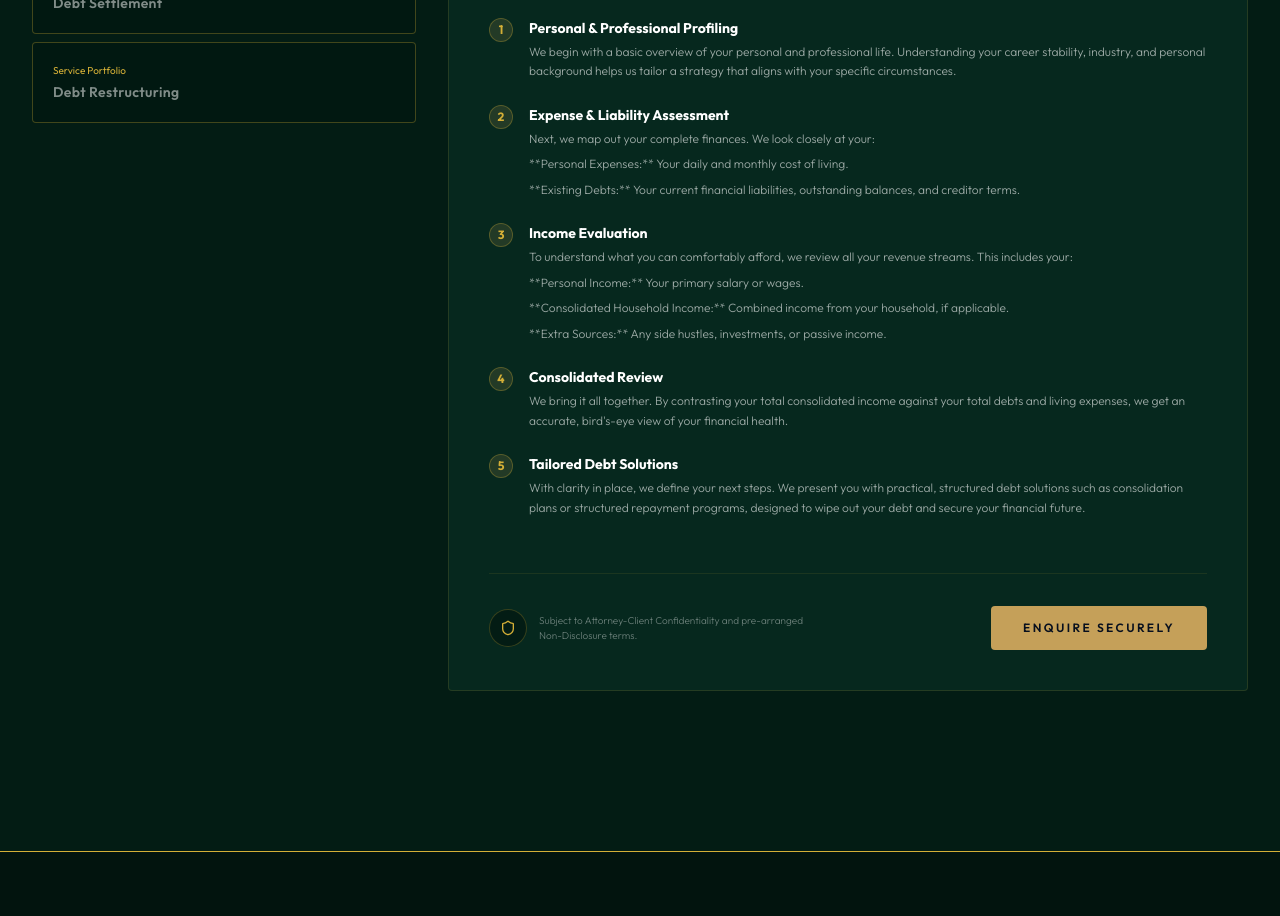
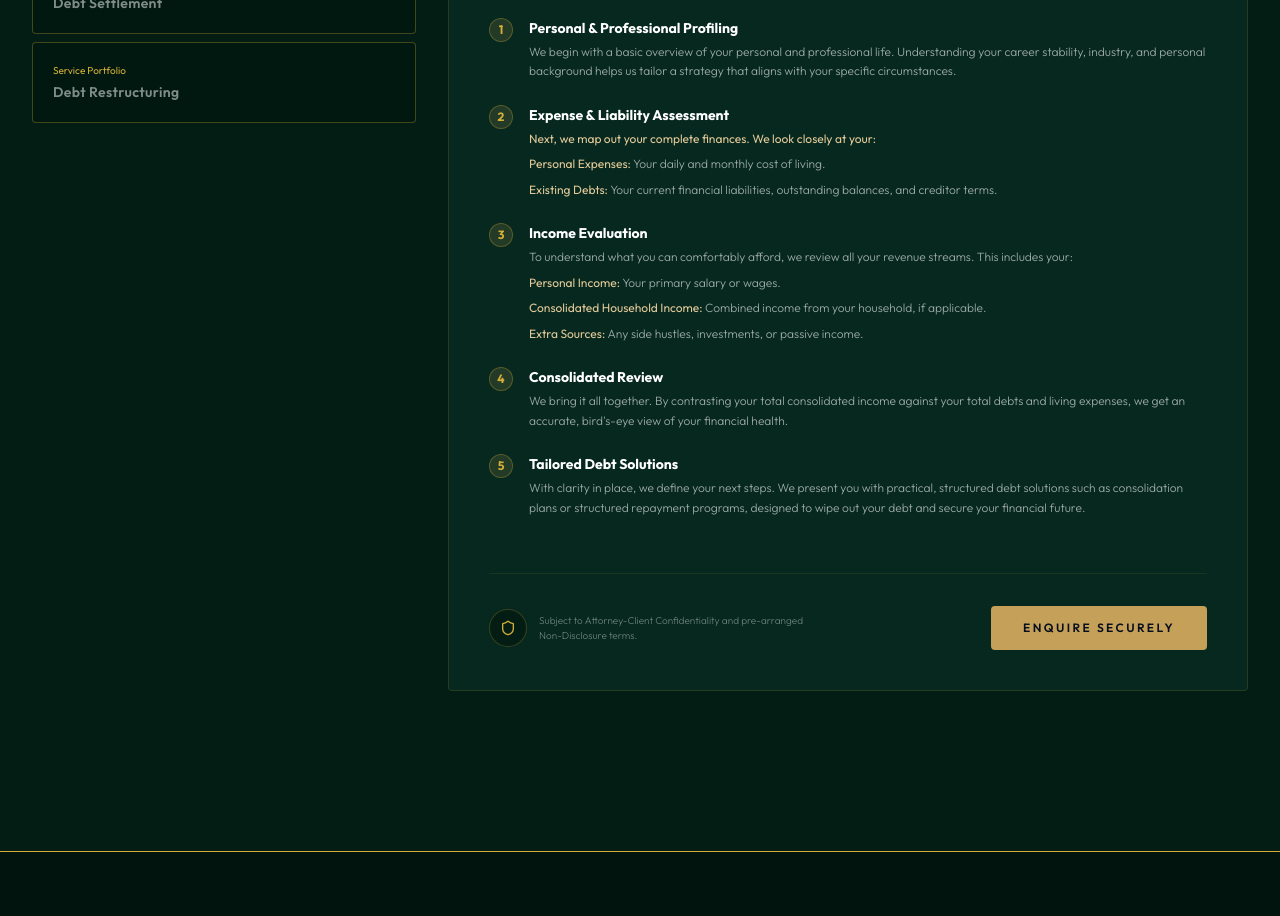
Before and after one commit to Devgghya/finloby, a React (Vite) app: page /debt-solutions in a window 1280 px wide. Shown: the part 880-1796 px from the top of the page. Built offline with nearby package versions, Linux system fonts and the light colour scheme.

Commit message:
UI: strip double asterisks from text content and format them as bold gold labels dynamically in all service pages

```diff
--- a/src/pages/BusinessSetup.tsx
+++ b/src/pages/BusinessSetup.tsx
@@ -499,15 +499,18 @@ export default function BusinessSetup() {
                                                   const trimmed = line.trim();
                                                   if (!trimmed) return null;
 
-                                                 const isNumberedSub = /^\d+\.\s+/.test(trimmed);
-                                                 const isAlphaSub = /^[a-z]\.\s+/.test(trimmed);
-                                                 const isBulletSub = /^[•\-]\s+/.test(trimmed);
+                                                  // Strip asterisks so they don't render literally
+                                                  const cleanLine = trimmed.replace(/\*\*/g, '');
 
-                                                 const colonIndex = trimmed.indexOf(':');
+                                                  const isNumberedSub = /^\d+\.\s+/.test(cleanLine);
+                                                  const isAlphaSub = /^[a-z]\.\s+/.test(cleanLine);
+                                                  const isBulletSub = /^[•\-]\s+/.test(cleanLine);
+
+                                                  const colonIndex = cleanLine.indexOf(':');
                                                   let formattedContent = null;
                                                   if (colonIndex > 0 && colonIndex < 80 && !isNumberedSub && !isAlphaSub && !isBulletSub) {
-                                                   const boldLabel = trimmed.slice(0, colonIndex);
-                                                   const restText = trimmed.slice(colonIndex + 1).trim();
+                                                    const boldLabel = cleanLine.slice(0, colonIndex);
+                                                    const restText = cleanLine.slice(colonIndex + 1).trim();
                                                     formattedContent = (
                                                       <p key={lIdx}>
                                                         <strong className="text-[#E2C999]">{boldLabel}:</strong> {restText}
@@ -516,8 +519,8 @@ export default function BusinessSetup() {
                                                   }
 
                                                   if (isNumberedSub) {
-                                                   const content = trimmed.replace(/^\d+\.\s+/, '');
-                                                   const numMatch = trimmed.match(/^\d+\./)?.[0];
+                                                    const content = cleanLine.replace(/^\d+\.\s+/, '');
+                                                    const numMatch = cleanLine.match(/^\d+\./)?.[0];
 
                                                     const subColonIndex = content.indexOf(':');
                                                     if (subColonIndex > 0 && subColonIndex < 80) {
@@ -540,8 +543,8 @@ export default function BusinessSetup() {
                                                   }
 
                                                   if (isAlphaSub) {
-                                                   const content = trimmed.replace(/^[a-z]\.\s+/, '');
-                                                   const alphaMatch = trimmed.match(/^[a-z]\./)?.[0];
+                                                    const content = cleanLine.replace(/^[a-z]\.\s+/, '');
+                                                    const alphaMatch = cleanLine.match(/^[a-z]\./)?.[0];
 
                                                     const subColonIndex = content.indexOf(':');
                                                     if (subColonIndex > 0 && subColonIndex < 80) {
@@ -564,7 +567,7 @@ export default function BusinessSetup() {
                                                   }
 
                                                   if (isBulletSub) {
-                                                   const content = trimmed.replace(/^[•\-]\s+/, '');
+                                                    const content = cleanLine.replace(/^[•\-]\s+/, '');
 
                                                     const subColonIndex = content.indexOf(':');
                                                     if (subColonIndex > 0 && subColonIndex < 80) {
@@ -590,7 +593,7 @@ export default function BusinessSetup() {
 
                                                   return (
                                                     <p key={lIdx}>
-                                                     {trimmed}
+                                                      {cleanLine}
                                                     </p>
                                                   );
                                                 })}
--- a/src/pages/DebtSolutions.tsx
+++ b/src/pages/DebtSolutions.tsx
@@ -267,32 +267,88 @@ export default function DebtSolutions() {
                                    const trimmed = line.trim();
                                    if (!trimmed) return null;
 
-                                  const isNumberedSub = /^\d+\.\s+/.test(trimmed);
-                                  const isAlphaSub = /^[a-z]\.\s+/.test(trimmed);
-                                  const isBulletSub = /^[•\-]\s+/.test(trimmed);
+                                   // Strip asterisks so they don't render literally
+                                   const cleanLine = trimmed.replace(/\*\*/g, '');
+
+                                   const isNumberedSub = /^\d+\.\s+/.test(cleanLine);
+                                   const isAlphaSub = /^[a-z]\.\s+/.test(cleanLine);
+                                   const isBulletSub = /^[•\-]\s+/.test(cleanLine);
+
+                                   const colonIndex = cleanLine.indexOf(':');
+                                   let formattedContent = null;
+                                   if (colonIndex > 0 && colonIndex < 80 && !isNumberedSub && !isAlphaSub && !isBulletSub) {
+                                     const boldLabel = cleanLine.slice(0, colonIndex);
+                                     const restText = cleanLine.slice(colonIndex + 1).trim();
+                                     formattedContent = (
+                                       <p key={lIdx}>
+                                         <strong className="text-[#E2C999]">{boldLabel}:</strong> {restText}
+                                       </p>
+                                     );
+                                   }
 
                                    if (isNumberedSub) {
-                                    const content = trimmed.replace(/^\d+\.\s+/, '');
+                                     const content = cleanLine.replace(/^\d+\.\s+/, '');
+                                     const numMatch = cleanLine.match(/^\d+\./)?.[0];
+
+                                     const subColonIndex = content.indexOf(':');
+                                     if (subColonIndex > 0 && subColonIndex < 80) {
+                                       const boldLabel = content.slice(0, subColonIndex);
+                                       const restText = content.slice(subColonIndex + 1).trim();
                                        return (
                                          <div key={lIdx} className="pl-4 flex gap-2 text-[11px] text-[#FBF9F4]/50">
-                                        <span className="text-[#C5A059] font-semibold">{trimmed.match(/^\d+\./)?.[0]}</span>
+                                           <span className="text-[#C5A059] font-semibold">{numMatch}</span>
+                                           <span><strong className="text-[#E2C999]">{boldLabel}:</strong> {restText}</span>
+                                         </div>
+                                       );
+                                     }
+
+                                     return (
+                                       <div key={lIdx} className="pl-4 flex gap-2 text-[11px] text-[#FBF9F4]/50">
+                                         <span className="text-[#C5A059] font-semibold">{numMatch}</span>
                                          <span>{content}</span>
                                        </div>
                                      );
                                    }
 
                                    if (isAlphaSub) {
-                                    const content = trimmed.replace(/^[a-z]\.\s+/, '');
+                                     const content = cleanLine.replace(/^[a-z]\.\s+/, '');
+                                     const alphaMatch = cleanLine.match(/^[a-z]\./)?.[0];
+
+                                     const subColonIndex = content.indexOf(':');
+                                     if (subColonIndex > 0 && subColonIndex < 80) {
+                                       const boldLabel = content.slice(0, subColonIndex);
+                                       const restText = content.slice(subColonIndex + 1).trim();
                                        return (
                                          <div key={lIdx} className="pl-8 flex gap-2 text-[11px] text-[#FBF9F4]/45">
-                                        <span className="text-[#C5A059] font-medium">{trimmed.match(/^[a-z]\./)?.[0]}</span>
+                                           <span className="text-[#C5A059] font-medium">{alphaMatch}</span>
+                                           <span><strong className="text-[#E2C999]">{boldLabel}:</strong> {restText}</span>
+                                         </div>
+                                       );
+                                     }
+
+                                     return (
+                                       <div key={lIdx} className="pl-8 flex gap-2 text-[11px] text-[#FBF9F4]/45">
+                                         <span className="text-[#C5A059] font-medium">{alphaMatch}</span>
                                          <span>{content}</span>
                                        </div>
                                      );
                                    }
 
                                    if (isBulletSub) {
-                                    const content = trimmed.replace(/^[•\-]\s+/, '');
+                                     const content = cleanLine.replace(/^[•\-]\s+/, '');
+
+                                     const subColonIndex = content.indexOf(':');
+                                     if (subColonIndex > 0 && subColonIndex < 80) {
+                                       const boldLabel = content.slice(0, subColonIndex);
+                                       const restText = content.slice(subColonIndex + 1).trim();
+                                       return (
+                                         <div key={lIdx} className="pl-4 flex gap-2 text-[11px] text-[#FBF9F4]/50">
+                                           <span className="text-[#C5A059]">•</span>
+                                           <span><strong className="text-[#E2C999]">{boldLabel}:</strong> {restText}</span>
+                                         </div>
+                                       );
+                                     }
+
                                      return (
                                        <div key={lIdx} className="pl-4 flex gap-2 text-[11px] text-[#FBF9F4]/50">
                                          <span className="text-[#C5A059]">•</span>
@@ -301,9 +357,11 @@ export default function DebtSolutions() {
                                      );
                                    }
 
+                                   if (formattedContent) return formattedContent;
+
                                    return (
                                      <p key={lIdx}>
-                                      {trimmed}
+                                       {cleanLine}
                                      </p>
                                    );
                                  })}
--- a/src/pages/LegalAssistance.tsx
+++ b/src/pages/LegalAssistance.tsx
@@ -348,15 +348,18 @@ export default function LegalAssistance() {
                                         const trimmed = line.trim();
                                         if (!trimmed) return null;
 
-                                        const isNumberedSub = /^\d+\.\s+/.test(trimmed);
-                                        const isAlphaSub = /^[a-z]\.\s+/.test(trimmed);
-                                        const isBulletSub = /^[•\-]\s+/.test(trimmed);
+                                        // Strip asterisks so they don't render literally
+                                        const cleanLine = trimmed.replace(/\*\*/g, '');
 
-                                        const colonIndex = trimmed.indexOf(':');
+                                        const isNumberedSub = /^\d+\.\s+/.test(cleanLine);
+                                        const isAlphaSub = /^[a-z]\.\s+/.test(cleanLine);
+                                        const isBulletSub = /^[•\-]\s+/.test(cleanLine);
+
+                                        const colonIndex = cleanLine.indexOf(':');
                                         let formattedContent = null;
                                         if (colonIndex > 0 && colonIndex < 80 && !isNumberedSub && !isAlphaSub && !isBulletSub) {
-                                          const boldLabel = trimmed.slice(0, colonIndex);
-                                          const restText = trimmed.slice(colonIndex + 1).trim();
+                                          const boldLabel = cleanLine.slice(0, colonIndex);
+                                          const restText = cleanLine.slice(colonIndex + 1).trim();
                                           formattedContent = (
                                             <p key={lIdx}>
                                               <strong className="text-[#E2C999]">{boldLabel}:</strong> {restText}
@@ -365,8 +368,8 @@ export default function LegalAssistance() {
                                         }
 
                                         if (isNumberedSub) {
-                                          const content = trimmed.replace(/^\d+\.\s+/, '');
-                                          const numMatch = trimmed.match(/^\d+\./)?.[0];
+                                          const content = cleanLine.replace(/^\d+\.\s+/, '');
+                                          const numMatch = cleanLine.match(/^\d+\./)?.[0];
 
                                           const subColonIndex = content.indexOf(':');
                                           if (subColonIndex > 0 && subColonIndex < 80) {
@@ -389,8 +392,8 @@ export default function LegalAssistance() {
                                         }
 
                                         if (isAlphaSub) {
-                                          const content = trimmed.replace(/^[a-z]\.\s+/, '');
-                                          const alphaMatch = trimmed.match(/^[a-z]\./)?.[0];
+                                          const content = cleanLine.replace(/^[a-z]\.\s+/, '');
+                                          const alphaMatch = cleanLine.match(/^[a-z]\./)?.[0];
 
                                           const subColonIndex = content.indexOf(':');
                                           if (subColonIndex > 0 && subColonIndex < 80) {
@@ -413,7 +416,7 @@ export default function LegalAssistance() {
                                         }
 
                                         if (isBulletSub) {
-                                          const content = trimmed.replace(/^[•\-]\s+/, '');
+                                          const content = cleanLine.replace(/^[•\-]\s+/, '');
 
                                           const subColonIndex = content.indexOf(':');
                                           if (subColonIndex > 0 && subColonIndex < 80) {
@@ -439,7 +442,7 @@ export default function LegalAssistance() {
 
                                         return (
                                           <p key={lIdx}>
-                                            {trimmed}
+                                            {cleanLine}
                                           </p>
                                         );
                                       })}
--- a/src/pages/Loans.tsx
+++ b/src/pages/Loans.tsx
@@ -634,15 +634,18 @@ export default function Loans() {
                                                 const trimmed = line.trim();
                                                 if (!trimmed) return null;
 
-                                               const isNumberedSub = /^\d+\.\s+/.test(trimmed);
-                                               const isAlphaSub = /^[a-z]\.\s+/.test(trimmed);
-                                               const isBulletSub = /^[•\-]\s+/.test(trimmed);
+                                                // Strip asterisks so they don't render literally
+                                                const cleanLine = trimmed.replace(/\*\*/g, '');
 
-                                               const colonIndex = trimmed.indexOf(':');
+                                                const isNumberedSub = /^\d+\.\s+/.test(cleanLine);
+                                                const isAlphaSub = /^[a-z]\.\s+/.test(cleanLine);
+                                                const isBulletSub = /^[•\-]\s+/.test(cleanLine);
+
+                                                const colonIndex = cleanLine.indexOf(':');
                                                 let formattedContent = null;
                                                 if (colonIndex > 0 && colonIndex < 80 && !isNumberedSub && !isAlphaSub && !isBulletSub) {
-                                                 const boldLabel = trimmed.slice(0, colonIndex);
-                                                 const restText = trimmed.slice(colonIndex + 1).trim();
+                                                  const boldLabel = cleanLine.slice(0, colonIndex);
+                                                  const restText = cleanLine.slice(colonIndex + 1).trim();
                                                   formattedContent = (
                                                     <p key={lIdx}>
                                                       <strong className="text-[#E2C999]">{boldLabel}:</strong> {restText}
@@ -651,8 +654,8 @@ export default function Loans() {
                                                 }
 
                                                 if (isNumberedSub) {
-                                                 const content = trimmed.replace(/^\d+\.\s+/, '');
-                                                 const numMatch = trimmed.match(/^\d+\./)?.[0];
+                                                  const content = cleanLine.replace(/^\d+\.\s+/, '');
+                                                  const numMatch = cleanLine.match(/^\d+\./)?.[0];
 
                                                   const subColonIndex = content.indexOf(':');
                                                   if (subColonIndex > 0 && subColonIndex < 80) {
@@ -675,8 +678,8 @@ export default function Loans() {
                                                 }
 
                                                 if (isAlphaSub) {
-                                                 const content = trimmed.replace(/^[a-z]\.\s+/, '');
-                                                 const alphaMatch = trimmed.match(/^[a-z]\./)?.[0];
+                                                  const content = cleanLine.replace(/^[a-z]\.\s+/, '');
+                                                  const alphaMatch = cleanLine.match(/^[a-z]\./)?.[0];
 
                                                   const subColonIndex = content.indexOf(':');
                                                   if (subColonIndex > 0 && subColonIndex < 80) {
@@ -699,7 +702,7 @@ export default function Loans() {
                                                 }
 
                                                 if (isBulletSub) {
-                                                 const content = trimmed.replace(/^[•\-]\s+/, '');
+                                                  const content = cleanLine.replace(/^[•\-]\s+/, '');
 
                                                   const subColonIndex = content.indexOf(':');
                                                   if (subColonIndex > 0 && subColonIndex < 80) {
@@ -725,7 +728,7 @@ export default function Loans() {
 
                                                 return (
                                                   <p key={lIdx}>
-                                                   {trimmed}
+                                                    {cleanLine}
                                                   </p>
                                                 );
                                               })}
```
Lines whose indentation alone changed are shown as unchanged.
